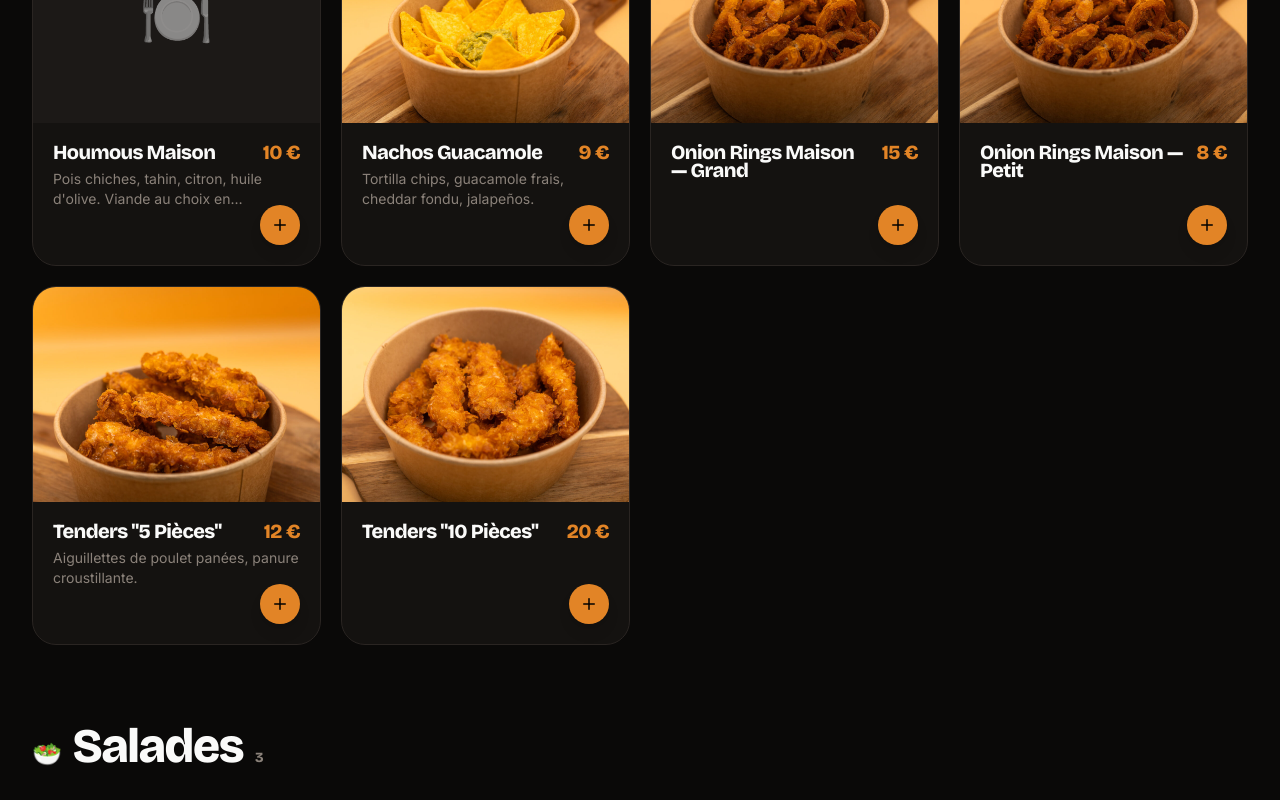
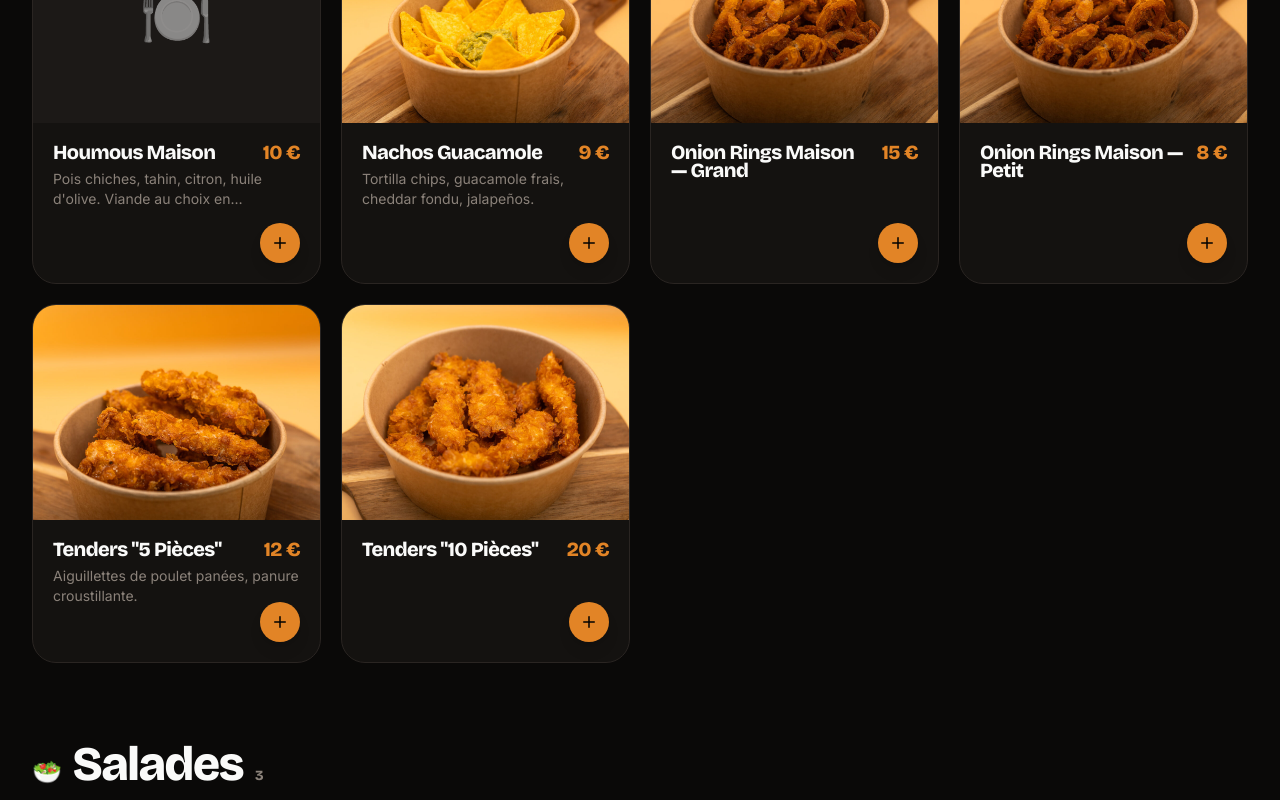
Before and after one commit to Ethan2508/ladarka, a Next.js app: page /menu in a window 1280 px wide. Shown: the part 1120-1920 px from the top of the page. Built offline with nearby package versions, Linux system fonts and the light colour scheme.

Commit message:
fix(menu): always reserve description space so cards keep equal height

```diff
--- a/src/components/menu-view.tsx
+++ b/src/components/menu-view.tsx
@@ -230,11 +230,9 @@ function ProductGrid({
                     {formatPrice(p.price)}
                   </span>
                 </div>
-                {p.description && (
-                  <p className="mt-2 text-sm text-muted line-clamp-2">
-                    {p.description}
-                  </p>
-                )}
+                <p className="mt-2 text-sm text-muted line-clamp-2 min-h-[2.5rem]">
+                  {p.description ?? "\u00A0"}
+                </p>
               </div>
             </Link>
             <button
```
